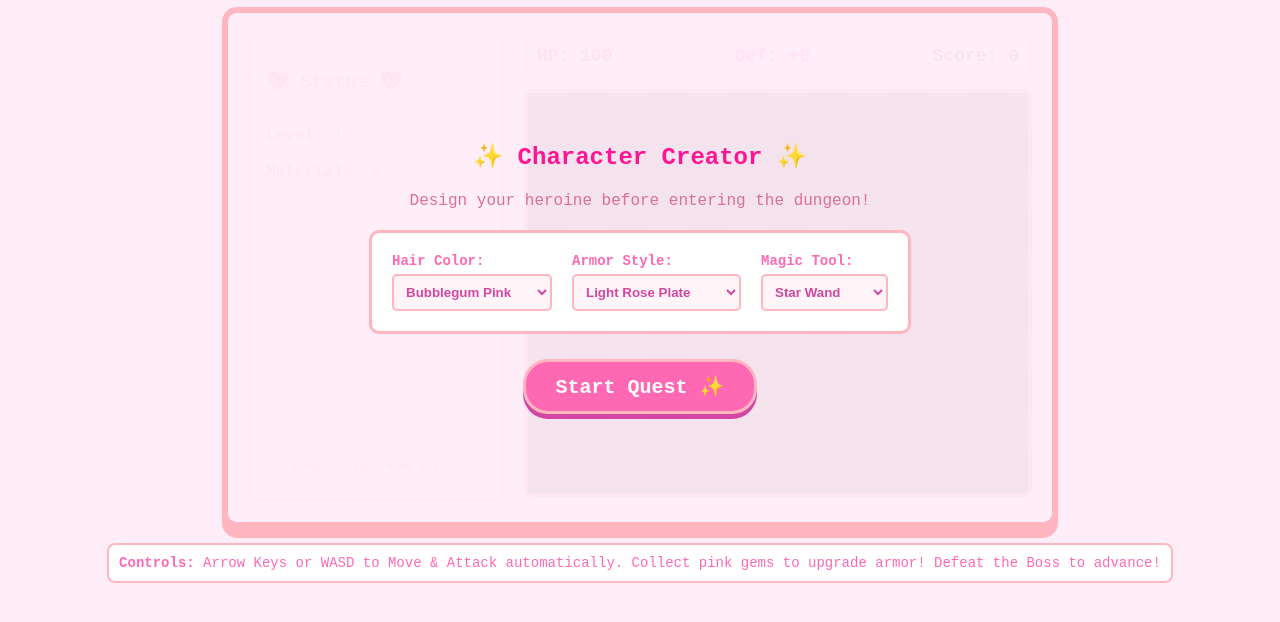
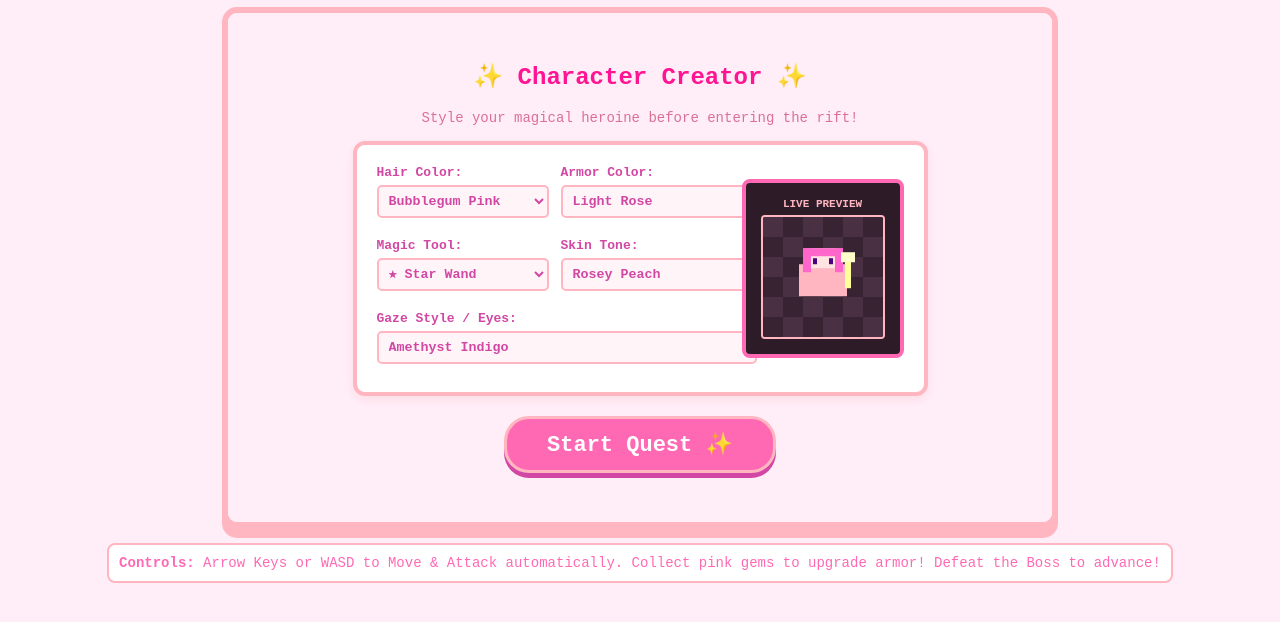
Before and after one commit to hacr27/Vale-sDungeon-, a plain HTML site: page index.html in a window 1280 px wide. Shown: the part 84-706 px from the top of the page. Drawn offline with Linux system fonts and the light colour scheme.

Commit message:
Update index.html

```diff
--- a/index.html
+++ b/index.html
@@ -15,6 +15,7 @@
             margin: 0;
             padding: 20px;
             color: #ff69b4;
+            user-select: none;
         }
 
         h1 {
@@ -48,20 +49,23 @@
             display: flex;
             flex-direction: column;
             gap: 5px;
+            margin-bottom: 8px;
         }
 
         label {
             font-weight: bold;
-            font-size: 14px;
+            font-size: 13px;
+            color: #d147a3;
         }
 
         select {
-            padding: 8px;
+            padding: 6px;
             border: 2px solid #ffb6c1;
             border-radius: 5px;
             background: #fff5f8;
             color: #d147a3;
             font-weight: bold;
+            font-family: monospace;
             cursor: pointer;
         }
 
@@ -90,27 +94,65 @@
             box-sizing: border-box;
         }
 
-        /* Start Screen Overlay */
+        /* Full Start Screen Customizer Overlay */
         #start-screen {
             position: absolute;
             top: 0;
             left: 0;
             width: 100%;
             height: 100%;
-            background: rgba(255, 238, 248, 0.95);
+            background: #ffeef8;
             border-radius: 9px;
             display: flex;
             flex-direction: column;
             align-items: center;
             justify-content: center;
             z-index: 10;
+            box-sizing: border-box;
+            padding: 20px;
+        }
+
+        .creator-workspace {
+            display: flex;
+            gap: 25px;
+            align-items: center;
+            justify-content: center;
+            background: white;
+            padding: 20px;
+            border: 4px solid #ffb6c1;
+            border-radius: 12px;
+            box-shadow: 0 4px 10px rgba(255, 182, 193, 0.3);
+        }
+
+        .options-grid {
+            display: grid;
+            grid-template-columns: 1fr 1fr;
+            gap: 12px;
+            width: 340px;
+        }
+
+        .preview-box {
+            display: flex;
+            flex-direction: column;
+            align-items: center;
+            background: #2d1b28;
+            padding: 15px;
+            border: 4px solid #ff69b4;
+            border-radius: 8px;
+        }
+
+        #previewCanvas {
+            background: #382333;
+            border: 2px solid #ffb6c1;
+            border-radius: 4px;
+            image-rendering: pixelated;
         }
 
         #start-btn {
-            margin-top: 25px;
-            padding: 12px 30px;
+            margin-top: 20px;
+            padding: 12px 40px;
             font-family: 'Courier New', Courier, monospace;
-            font-size: 20px;
+            font-size: 22px;
             font-weight: bold;
             color: white;
             background: #ff69b4;
@@ -118,13 +160,10 @@
             border-radius: 25px;
             cursor: pointer;
             box-shadow: 0px 5px 0px #d147a3;
-            transition: all 0.1s ease;
+            transition: transform 0.1s;
         }
 
-        #start-btn:hover {
-            background: #ff1493;
-        }
-
+        #start-btn:hover { background: #ff1493; }
         #start-btn:active {
             transform: translateY(3px);
             box-shadow: 0px 2px 0px #d147a3;
@@ -147,10 +186,11 @@
 
     <div id="game-container">
         <div id="start-screen">
-            <h2 style="color: #ff1493; margin-bottom: 5px;">✨ Character Creator ✨</h2>
-            <p style="color: #db7093; margin-bottom: 20px;">Design your heroine before entering the dungeon!</p>
+            <h2 style="color: #ff1493; margin-top: 0; margin-bottom: 5px;">✨ Character Creator ✨</h2>
+            <p style="color: #db7093; margin-bottom: 15px; font-size: 14px;">Style your magical heroine before entering the rift!</p>
 
-            <div style="display: flex; gap: 20px; background: white; padding: 20px; border: 3px solid #ffb6c1; border-radius: 10px;">
+            <div class="creator-workspace">
+                <div class="options-grid">
                     <div class="control-group">
                         <label for="hair-style">Hair Color:</label>
                         <select id="hair-style">
@@ -158,24 +198,54 @@
                             <option value="#ffcc00">Golden Blonde</option>
                             <option value="#9933ff">Pastel Purple</option>
                             <option value="#33ccff">Cotton Candy Blue</option>
+                            <option value="#ff3333">Crimson Ruby</option>
+                            <option value="#ffffff">Mystic White</option>
                         </select>
                     </div>
                     <div class="control-group">
-                    <label for="armor-style">Armor Style:</label>
+                        <label for="armor-style">Armor Color:</label>
                         <select id="armor-style">
-                        <option value="#ffb6c1">Light Rose Plate</option>
-                        <option value="#ff1493">Deep Magenta Mail</option>
-                        <option value="#da70d6">Orchid Ribbon Steel</option>
+                            <option value="#ffb6c1">Light Rose</option>
+                            <option value="#ff1493">Deep Magenta</option>
+                            <option value="#da70d6">Orchid Ribbon</option>
                             <option value="#ffffff">Pearl Diamond</option>
+                            <option value="#00ffff">Cyber Neon Pink/Blue</option>
+                            <option value="#ffd700">Royal Gold Trim</option>
                         </select>
                     </div>
                     <div class="control-group">
                         <label for="weapon-style">Magic Tool:</label>
                         <select id="weapon-style">
-                        <option value="#ffff99">Star Wand</option>
-                        <option value="#ff66b2">Heart Scepter</option>
-                        <option value="#a0e6ff">Crystal Blade</option>
+                            <option value="#ffff99">★ Star Wand</option>
+                            <option value="#ff66b2">♥ Heart Scepter</option>
+                            <option value="#a0e6ff">♦ Crystal Blade</option>
+                            <option value="#ff9933">🔥 Phoenix Torch</option>
                         </select>
+                    </div>
+                    <div class="control-group">
+                        <label for="skin-style">Skin Tone:</label>
+                        <select id="skin-style">
+                            <option value="#ffe4e1">Rosey Peach</option>
+                            <option value="#ffdbac">Warm Sand</option>
+                            <option value="#e0ac69">Golden Honey</option>
+                            <option value="#8d5524">Deep Cocoa</option>
+                            <option value="#f0ffff">Ethereal Snow</option>
+                        </select>
+                    </div>
+                    <div class="control-group" style="grid-column: span 2;">
+                        <label for="eye-style">Gaze Style / Eyes:</label>
+                        <select id="eye-style">
+                            <option value="#4b0082">Amethyst Indigo</option>
+                            <option value="#00ced1">Vibrant Turquoise</option>
+                            <option value="#ff00ff">Magical Magenta</option>
+                            <option value="#32cd32">Emerald Green</option>
+                        </select>
+                    </div>
+                </div>
+
+                <div class="preview-box">
+                    <span style="color: #ffb6c1; font-size: 11px; margin-bottom: 5px; font-weight: bold;">LIVE PREVIEW</span>
+                    <canvas id="previewCanvas" width="120" height="120"></canvas>
                 </div>
             </div>
 
@@ -189,7 +259,7 @@
                 <strong>Materials:</strong> <span id="lbl-mats">0</span>
             </div>
             <hr style="border: 1px pink solid; width: 100%; margin-top: auto;">
-            <p style="font-size: 11px; color: #db7093; text-align: center;">Dungeon Crawl Mode Active</p>
+            <p style="font-size: 11px; color: #db7093; text-align: center;">Dungeon Active</p>
         </div>
 
         <div id="canvas-container">
@@ -209,6 +279,8 @@
 <script>
 const canvas = document.getElementById("gameCanvas");
 const ctx = canvas.getContext("2d");
+const previewCanvas = document.getElementById("previewCanvas");
+const pCtx = previewCanvas.getContext("2d");
 
 // Game State Variables
 let gameStarted = false;
@@ -217,11 +289,15 @@ let score = 0;
 let materialsCollected = 0;
 let gameOver = false;
 let gameWon = false;
+let animationTimer = 0;
 
-// Customization DOM Links
+// Customization DOM Select Elements
 const hairSelect = document.getElementById("hair-style");
 const armorSelect = document.getElementById("armor-style");
 const weaponSelect = document.getElementById("weapon-style");
+const skinSelect = document.getElementById("skin-style");
+const eyeSelect = document.getElementById("eye-style");
+
 const startScreen = document.getElementById("start-screen");
 const startBtn = document.getElementById("start-btn");
 
@@ -242,12 +318,72 @@ let enemies = [];
 let items = [];
 let particles = [];
 
-// Input Handler
+// Input Event Triggers
 const keys = {};
 window.addEventListener("keydown", e => { if(gameStarted) keys[e.key.toLowerCase()] = true; });
 window.addEventListener("keyup", e => { if(gameStarted) keys[e.key.toLowerCase()] = false; });
 
-// Start Button Event Listener
+// Real-Time Preview Rendering Engine
+function renderCharacterPreview() {
+    pCtx.fillStyle = "#382333";
+    pCtx.fillRect(0, 0, previewCanvas.width, previewCanvas.height);
+
+    // Subtle magical sparkle backdrop grid in preview window
+    pCtx.fillStyle = "#4a3043";
+    for(let i=0; i<previewCanvas.width; i+=20) {
+        for(let j=0; j<previewCanvas.height; j+=20) {
+            if((i+j)%40===0) pCtx.fillRect(i, j, 20, 20);
+        }
+    }
+
+    // Centered scaling configurations
+    const cx = 36;
+    let cy = 30;
+    const size = 48; // Double resolution scale variant for preview viewport
+
+    // Simple pixel bobbing animation logic
+    animationTimer += 0.05;
+    let bob = Math.sin(animationTimer) * 2;
+    cy += bob;
+
+    const hColor = hairSelect.value;
+    const aColor = armorSelect.value;
+    const wColor = weaponSelect.value;
+    const sColor = skinSelect.value;
+    const eColor = eyeSelect.value;
+
+    // 1. Draw Armor Foundation Plate
+    pCtx.fillStyle = aColor;
+    pCtx.fillRect(cx, cy + 16, size, size - 16);
+
+    // 2. Draw Skin Layer
+    pCtx.fillStyle = sColor;
+    pCtx.fillRect(cx + 8, cy, size - 16, 20);
+
+    // 3. Draw Hair Overlay Layout
+    pCtx.fillStyle = hColor;
+    pCtx.fillRect(cx + 4, cy, size - 8, 8); // top hair
+    pCtx.fillRect(cx + 4, cy, 8, 24);      // left bang
+    pCtx.fillRect(cx + size - 12, cy, 8, 24); // right bang
+
+    // 4. Draw Selected Custom Eyes
+    pCtx.fillStyle = eColor;
+    pCtx.fillRect(cx + 14, cy + 10, 4, 6);
+    pCtx.fillRect(cx + size - 18, cy + 10, 4, 6);
+
+    // 5. Draw Selected Scepter / Wand Tool Asset
+    pCtx.fillStyle = wColor;
+    pCtx.fillRect(cx + size - 2, cy + 12, 6, 28); // weapon shaft
+    pCtx.fillStyle = "#ffffcc";
+    pCtx.fillRect(cx + size - 6, cy + 4, 14, 10); // glowing tip element
+}
+
+// Attach change preview refresh events to inputs
+[hairSelect, armorSelect, weaponSelect, skinSelect, eyeSelect].forEach(element => {
+    element.addEventListener("change", renderCharacterPreview);
+});
+
+// Initialization of Character Start Flow
 startBtn.addEventListener("click", () => {
     startScreen.style.display = "none";
     gameStarted = true;
@@ -255,14 +391,14 @@ startBtn.addEventListener("click", () => {
     loop();
 });
 
-// Spawning Logic
+// Spawning Layout Map System
 function initLevel(level) {
     player.x = 50;
     player.y = 200;
     enemies = [];
     items = [];
 
-    // Spawn regular materials/armors scattered around
+    // Materials / armor loot chests random drops
     for(let i=0; i < 5 + level * 2; i++) {
         items.push({
             x: 120 + Math.random() * 240,
@@ -273,7 +409,7 @@ function initLevel(level) {
         });
     }
 
-    // Spawn cute but dangerous minions
+    // Minion wave configs
     for(let i=0; i < 3 + level; i++) {
         enemies.push({
             x: 200 + Math.random() * 150,
@@ -287,20 +423,19 @@ function initLevel(level) {
         });
     }
 
-    // Spawn Level Boss
+    // Boss Entity
     enemies.push({
-        x: 420,
-        y: 180,
-        size: 45,
+        x: 410,
+        y: 170,
+        size: 50,
         hp: 100 + (level * 80),
         maxHp: 100 + (level * 80),
         color: '#ff4d94',
         isBoss: true,
-        speed: 1.2
+        speed: 1.1
     });
 }
 
-// Particle generator for magical pink splashes
 function spawnParticles(x, y, color, count=5) {
     for(let i=0; i<count; i++) {
         particles.push({
@@ -313,20 +448,18 @@ function spawnParticles(x, y, color, count=5) {
     }
 }
 
-// Update loop logic
+// Logic Core Loop Updates
 function update() {
     if (gameOver || gameWon || !gameStarted) return;
 
-    // Movement
     if (keys['arrowup'] || keys['w']) player.y = Math.max(20, player.y - player.speed);
     if (keys['arrowdown'] || keys['s']) player.y = Math.min(canvas.height - 20 - player.size, player.y + player.speed);
     if (keys['arrowleft'] || keys['a']) player.x = Math.max(20, player.x - player.speed);
     if (keys['arrowright'] || keys['d']) player.x = Math.min(canvas.width - 20 - player.size, player.x + player.speed);
 
-    // Dynamic Cooldowns
     if (player.attackCooldown > 0) player.attackCooldown--;
 
-    // Update Items Logic (Collision)
+    // Item Pickup Verification
     items = items.filter(item => {
         let dist = Math.hypot((player.x + player.size/2) - item.x, (player.y + player.size/2) - item.y);
         if (dist < player.size/2 + item.size) {
@@ -343,8 +476,8 @@ function update() {
         return true;
     });
 
-    // Update Enemies Logic
-    enemies.forEach((enemy, index) => {
+    // Enemy Trackers
+    enemies.forEach((enemy) => {
         let dx = (player.x + player.size/2) - (enemy.x + enemy.size/2);
         let dy = (player.y + player.size/2) - (enemy.y + enemy.size/2);
         let dist = Math.hypot(dx, dy);
@@ -354,16 +487,15 @@ function update() {
             enemy.y += (dy / dist) * enemy.speed;
         }
 
-        // Automatic Player Proximity Attack
-        if (dist < 60 && player.attackCooldown === 0) {
+        // Proximity automated magic striking
+        if (dist < 65 && player.attackCooldown === 0) {
             enemy.hp -= player.attackPower;
             spawnParticles(enemy.x + enemy.size/2, enemy.y + enemy.size/2, weaponSelect.value, 6);
-            player.attackCooldown = 25;
+            player.attackCooldown = 22;
         }
 
-        // Enemy Deals Damage to Player
         if (dist < (player.size/2 + enemy.size/2)) {
-            let damageTaken = enemy.isBoss ? 2 : 1;
+            let damageTaken = enemy.isBoss ? 2.5 : 1.2;
             damageTaken = Math.max(0.2, damageTaken - (player.defense * 0.05));
             player.hp -= damageTaken;
             if (player.hp <= 0) {
@@ -372,7 +504,6 @@ function update() {
             }
         }
 
-        // Check Enemy Death
         if (enemy.hp <= 0) {
             spawnParticles(enemy.x + enemy.size/2, enemy.y + enemy.size/2, '#ff69b4', 15);
             if (enemy.isBoss) {
@@ -390,15 +521,9 @@ function update() {
     });
 
     enemies = enemies.filter(e => e.hp > 0);
-
-    particles.forEach(p => {
-        p.x += p.vx;
-        p.y += p.vy;
-        p.life--;
-    });
+    particles.forEach(p => { p.x += p.vx; p.y += p.vy; p.life--; });
     particles = particles.filter(p => p.life > 0);
 
-    // Sync Stats Panel Text Output
     document.getElementById("lbl-hp").innerText = Math.round(player.hp);
     document.getElementById("lbl-def").innerText = player.defense;
     document.getElementById("lbl-score").innerText = score;
@@ -406,12 +531,11 @@ function update() {
     document.getElementById("lbl-level").innerText = currentLevel;
 }
 
-// Rendering graphics function
+// Main Frame Rendering Map Screen
 function draw() {
     ctx.fillStyle = "#2d1b28";
     ctx.fillRect(0, 0, canvas.width, canvas.height);
 
-    // Grid details
     ctx.fillStyle = "#382333";
     for(let i=0; i<canvas.width; i+=40) {
         for(let j=0; j<canvas.height; j+=40) {
@@ -421,7 +545,7 @@ function draw() {
 
     if (!gameStarted) return;
 
-    // Draw Items
+    // Items
     items.forEach(item => {
         ctx.beginPath();
         if(item.type === 'material') {
@@ -439,7 +563,7 @@ function draw() {
         ctx.fillRect(item.x - 2, item.y - 4, 3, 3);
     });
 
-    // Draw Enemies
+    // Enemies
     enemies.forEach(enemy => {
         ctx.fillStyle = enemy.color;
         ctx.fillRect(enemy.x, enemy.y, enemy.size, enemy.size);
@@ -458,15 +582,17 @@ function draw() {
         ctx.fillRect(enemy.x, enemy.y - 10, hpBarWidth, 5);
     });
 
-    // Draw Custom Pixel Heroine Player
+    // Player Rendering Matrix
     const hColor = hairSelect.value;
     const aColor = armorSelect.value;
     const wColor = weaponSelect.value;
+    const sColor = skinSelect.value;
+    const eColor = eyeSelect.value;
 
     ctx.fillStyle = aColor;
     ctx.fillRect(player.x, player.y + 8, player.size, player.size - 8);
 
-    ctx.fillStyle = "#ffe4e1";
+    ctx.fillStyle = sColor;
     ctx.fillRect(player.x + 4, player.y, player.size - 8, 10);
 
     ctx.fillStyle = hColor;
@@ -474,7 +600,7 @@ function draw() {
     ctx.fillRect(player.x + 2, player.y, 4, 12);
     ctx.fillRect(player.x + player.size - 6, player.y, 4, 12);
 
-    ctx.fillStyle = "#4b0082";
+    ctx.fillStyle = eColor;
     ctx.fillRect(player.x + 7, player.y + 5, 2, 3);
     ctx.fillRect(player.x + player.size - 9, player.y + 5, 2, 3);
 
@@ -483,13 +609,12 @@ function draw() {
     ctx.fillStyle = "#ffffcc";
     ctx.fillRect(player.x + player.size - 4, player.y + 2, 8, 5);
 
-    // Draw Particles
     particles.forEach(p => {
         ctx.fillStyle = p.color;
         ctx.fillRect(p.x, p.y, 4, 4);
     });
 
-    // End Game Screens
+    // Termination Screens
     if (gameOver) {
         ctx.fillStyle = "rgba(0, 0, 0, 0.75)";
         ctx.fillRect(0, 0, canvas.width, canvas.height);
@@ -497,8 +622,6 @@ function draw() {
         ctx.font = "bold 28px 'Courier New'";
         ctx.textAlign = "center";
         ctx.fillText("Fainted! Game Over 💕", canvas.width / 2, canvas.height / 2);
-        ctx.font = "16px 'Courier New'";
-        ctx.fillText("Refresh browser page to retry your quest!", canvas.width / 2, canvas.height / 2 + 40);
     }
 
     if (gameWon) {
@@ -510,8 +633,15 @@ function draw() {
         ctx.fillText("👑 Victory Complete! 👑", canvas.width / 2, canvas.height / 2 - 20);
         ctx.font = "18px 'Courier New'";
         ctx.fillStyle = "#d147a3";
-        ctx.fillText(`You became the ultimate Pastel Princess Knight!`, canvas.width / 2, canvas.height / 2 + 20);
-        ctx.fillText(`Final Highscore: ${score}`, canvas.width / 2, canvas.height / 2 + 50);
+        ctx.fillText(`Final Highscore: ${score}`, canvas.width / 2, canvas.height / 2 + 35);
+    }
+}
+
+// Preview Engine Loop Runner (Runs pre-game setup phase)
+function previewLoop() {
+    if(!gameStarted) {
+        renderCharacterPreview();
+        requestAnimationFrame(previewLoop);
     }
 }
 
@@ -521,8 +651,9 @@ function loop() {
     requestAnimationFrame(loop);
 }
 
-// Initial draw call to render background prior to start
+// Start Setup Execution Engine Initializer
 draw();
+previewLoop();
 </script>
 
 </body>
```
Lines whose indentation alone changed are shown as unchanged.
